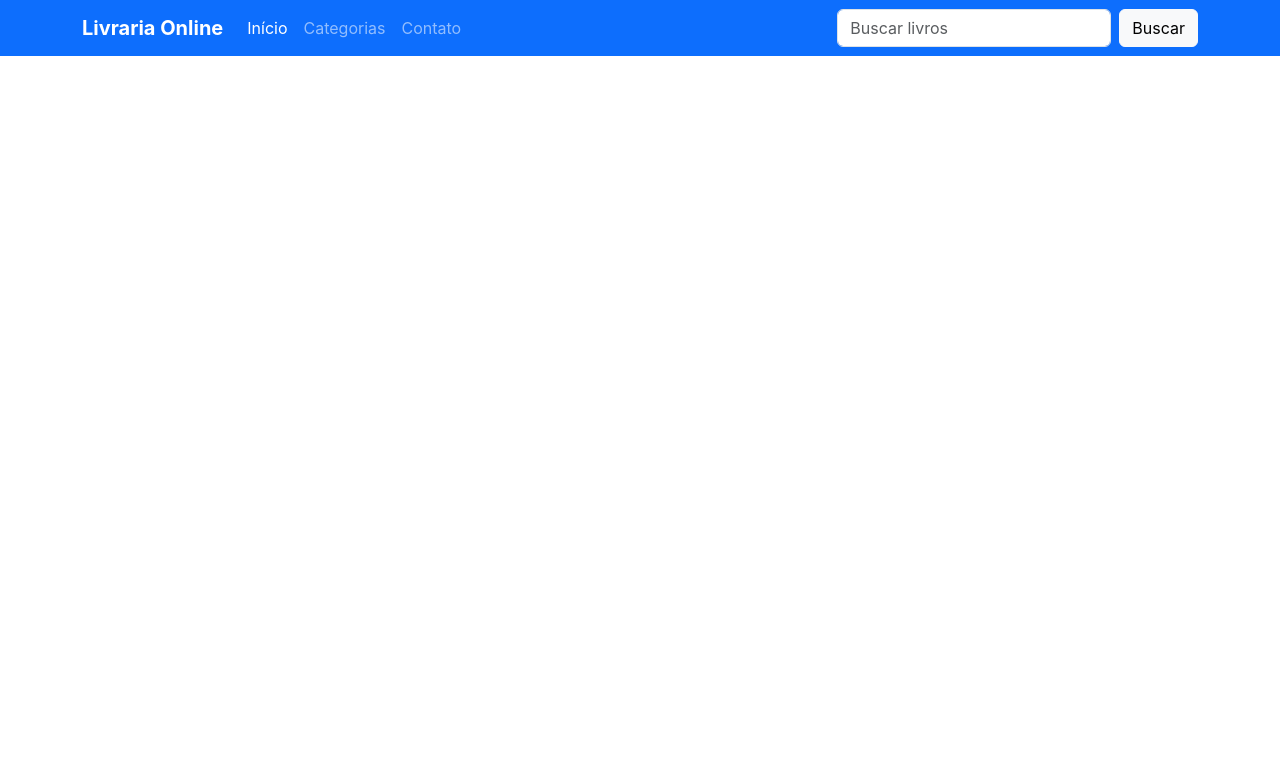
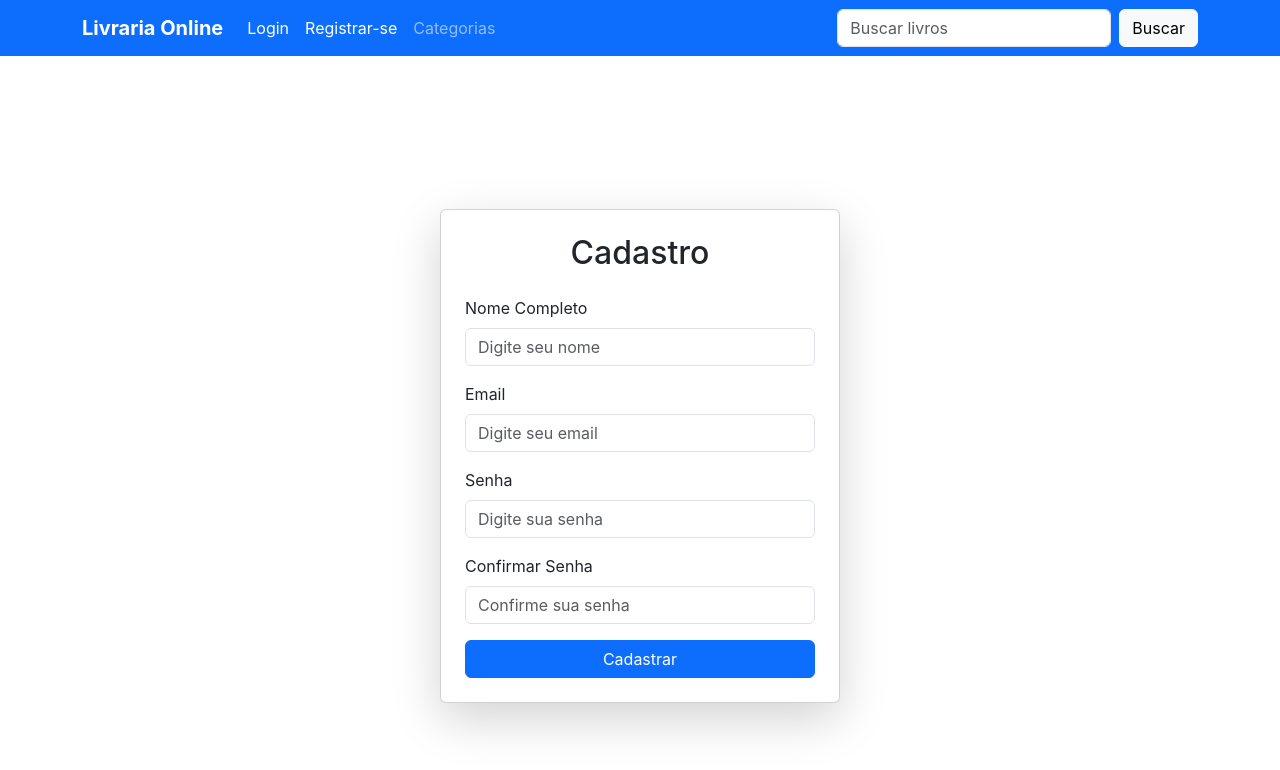
Before and after one commit to RobertoZhou/Projeto_de_Livraria, a React (Create React App) app in the folder bookstore/: page /cadastro in a window 1280 px wide. Shown: the top 770 px of the page. Built offline with nearby package versions, Linux system fonts and the light colour scheme.

Commit message:
add login/register

```diff
--- a/bookstore/package.json
+++ b/bookstore/package.json
@@ -14,7 +14,7 @@
     "bookstore": "file:",
     "react": "^19.0.0",
     "react-dom": "^19.0.0",
-    "react-router-dom": "^7.3.0",
+    "react-router-dom": "^7.4.1",
     "react-scripts": "5.0.1",
     "typescript": "^4.9.5",
     "web-vitals": "^2.1.4"
--- a/bookstore/src/App.tsx
+++ b/bookstore/src/App.tsx
@@ -3,6 +3,8 @@ import { BrowserRouter as Router, Routes, Route } from "react-router-dom";
 import Home from "./components/Home";
 import BookDetails from "./components/BookDetails";
 import NavPag from "./components/NavPag";
+import Login from "./user/Login";
+import Cadastro from "./user/Cadastro"; // Importe o Cadastro
 
 const App: React.FC = () => {
   return (
@@ -12,6 +14,8 @@ const App: React.FC = () => {
         <Routes>
           <Route path="/" element={<Home />} />
           <Route path="/livro/:id" element={<BookDetails />} />
+          <Route path="/login" element={<Login />} />
+          <Route path="/cadastro" element={<Cadastro />} />
         </Routes>
       </Router>
     </div>
--- a/bookstore/src/components/NavPag.tsx
+++ b/bookstore/src/components/NavPag.tsx
@@ -20,13 +20,13 @@ const NavPag: React.FC = () => {
         <div className="collapse navbar-collapse" id="navbarNav">
           <ul className="navbar-nav me-auto mb-2 mb-lg-0">
             <li className="nav-item">
-              <Link className="nav-link active" to="/">Início</Link>
+              <Link className="nav-link active" to="/login">Login</Link>
+            </li>
+            <li className="nav-item">
+              <Link className="nav-link active" to="/cadastro">Registrar-se</Link>
             </li>
             <li className="nav-item">
               <Link className="nav-link" to="#">Categorias</Link>
-            </li>
-            <li className="nav-item">
-              <Link className="nav-link" to="#">Contato</Link>
             </li>
           </ul>
           <form className="d-flex" role="search">
--- /dev/null
+++ b/bookstore/src/user/Cadastro.tsx
@@ -0,0 +1,95 @@
+import React, { useState } from "react";
+
+const Cadastro: React.FC = () => {
+  const [nome, setNome] = useState("");
+  const [email, setEmail] = useState("");
+  const [senha, setSenha] = useState("");
+  const [confirmarSenha, setConfirmarSenha] = useState("");
+
+  const handleSubmit = (event: React.FormEvent) => {
+    event.preventDefault();
+
+    if (senha !== confirmarSenha) {
+      alert("As senhas não coincidem!");
+      return;
+    }
+
+    alert(`Cadastro realizado com sucesso!\nNome: ${nome}\nEmail: ${email}`);
+  };
+
+  return (
+    <div className="d-flex justify-content-center align-items-center vh-100">
+      <div className="card p-4 shadow-lg" style={{ width: "400px" }}>
+        <h2 className="text-center mb-4">Cadastro</h2>
+
+        <form onSubmit={handleSubmit}>
+          <div className="mb-3">
+            <label htmlFor="nome" className="form-label">
+              Nome Completo
+            </label>
+            <input
+              type="text"
+              className="form-control"
+              id="nome"
+              placeholder="Digite seu nome"
+              value={nome}
+              onChange={(e) => setNome(e.target.value)}
+              required
+            />
+          </div>
+
+          <div className="mb-3">
+            <label htmlFor="email" className="form-label">
+              Email
+            </label>
+            <input
+              type="email"
+              className="form-control"
+              id="email"
+              placeholder="Digite seu email"
+              value={email}
+              onChange={(e) => setEmail(e.target.value)}
+              required
+            />
+          </div>
+
+          <div className="mb-3">
+            <label htmlFor="senha" className="form-label">
+              Senha
+            </label>
+            <input
+              type="password"
+              className="form-control"
+              id="senha"
+              placeholder="Digite sua senha"
+              value={senha}
+              onChange={(e) => setSenha(e.target.value)}
+              required
+            />
+          </div>
+
+          <div className="mb-3">
+            <label htmlFor="confirmarSenha" className="form-label">
+              Confirmar Senha
+            </label>
+            <input
+              type="password"
+              className="form-control"
+              id="confirmarSenha"
+              placeholder="Confirme sua senha"
+              value={confirmarSenha}
+              onChange={(e) => setConfirmarSenha(e.target.value)}
+              required
+            />
+          </div>
+
+          <button type="submit" className="btn btn-primary w-100">
+            Cadastrar
+          </button>
+        </form>
+      </div>
+    </div>
+  );
+};
+
+export default Cadastro;
--- /dev/null
+++ b/bookstore/src/user/Login.tsx
@@ -0,0 +1,56 @@
+import React, { useState } from "react";
+
+const Login = () => {
+  const [email, setEmail] = useState("");
+  const [senha, setSenha] = useState("");
+
+  const handleSubmit = (event: React.FormEvent) => {
+    event.preventDefault();
+    alert(`Email: ${email}\nSenha: ${senha}`);
+  };
+
+  return (
+    <div className="d-flex justify-content-center align-items-center vh-100">
+      <div className="card p-4 shadow-lg" style={{ width: "350px" }}>
+        <h2 className="text-center mb-4">Login</h2>
+
+        <form onSubmit={handleSubmit}>
+          <div className="mb-3">
+            <label htmlFor="email" className="form-label">
+              Email
+            </label>
+            <input
+              type="email"
+              className="form-control"
+              id="email"
+              placeholder="Digite seu email"
+              value={email}
+              onChange={(e) => setEmail(e.target.value)}
+              required
+            />
+          </div>
+
+          <div className="mb-3">
+            <label htmlFor="senha" className="form-label">
+              Senha
+            </label>
+            <input
+              type="password"
+              className="form-control"
+              id="senha"
+              placeholder="Digite sua senha"
+              value={senha}
+              onChange={(e) => setSenha(e.target.value)}
+              required
+            />
+          </div>
+
+          <button type="submit" className="btn btn-primary w-100">
+            Entrar
+          </button>
+        </form>
+      </div>
+    </div>
+  );
+}
+export default Login;
```
Also changed, not shown: 1 other file (tests, documents, lock files or other folders).
